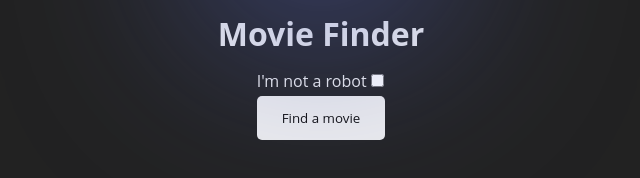
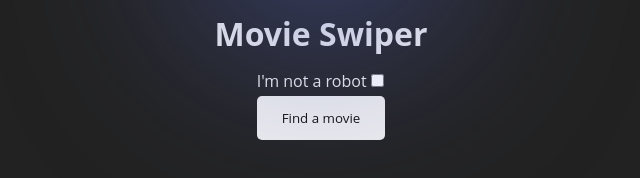
Before and after one commit to lassejlv/movie-swiper, a website: page src/index.html in a window 1280 px wide. Shown: the part 428-606 px from the top of the page, 319-959 px from the left. Drawn offline with Linux system fonts and the light colour scheme.

Commit message:
Updated "Movie Finder" to => "Movie Swiper"

```diff
--- a/src/index.html
+++ b/src/index.html
@@ -5,14 +5,14 @@
     <meta http-equiv="X-UA-Compatible" content="IE=edge" />
     <meta name="viewport" content="width=device-width, initial-scale=1.0" />
     <link rel="stylesheet" href="css/index.css" />
-    <title>Movie Finder</title>
+    <title>Movie Swiper</title>
   </head>
   <body>
     <header id="header" class="center">
       <!-- Start Page -->
       <img src="./assets/logo.png" />
 
-      <h1>Movie Finder</h1>
+      <h1>Movie Swiper</h1>
 
       <form id="header-movies-buttons">
         <div style="margin-bottom: 4px">
```
Also changed, not shown: src/app/index.html (+1 -1 lines), src/app/likes.html (+1 -1 lines), README.md.
